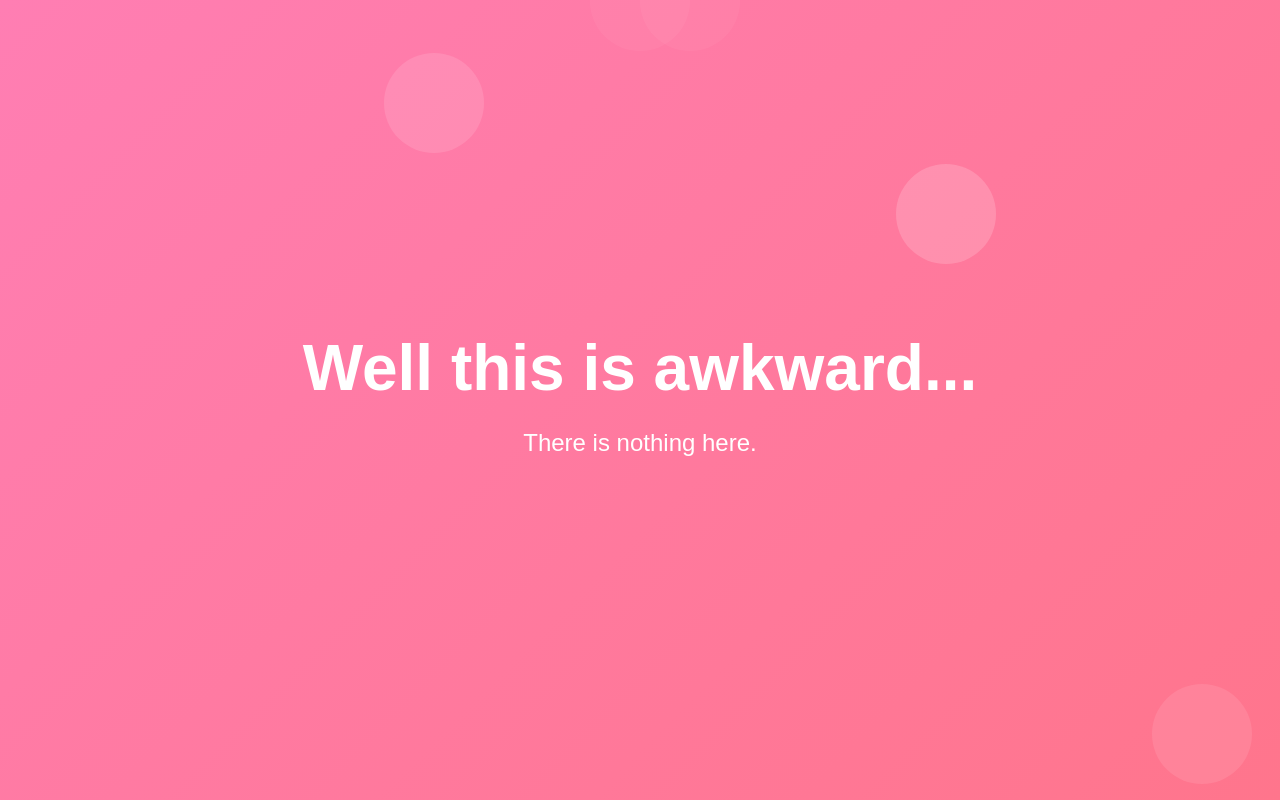
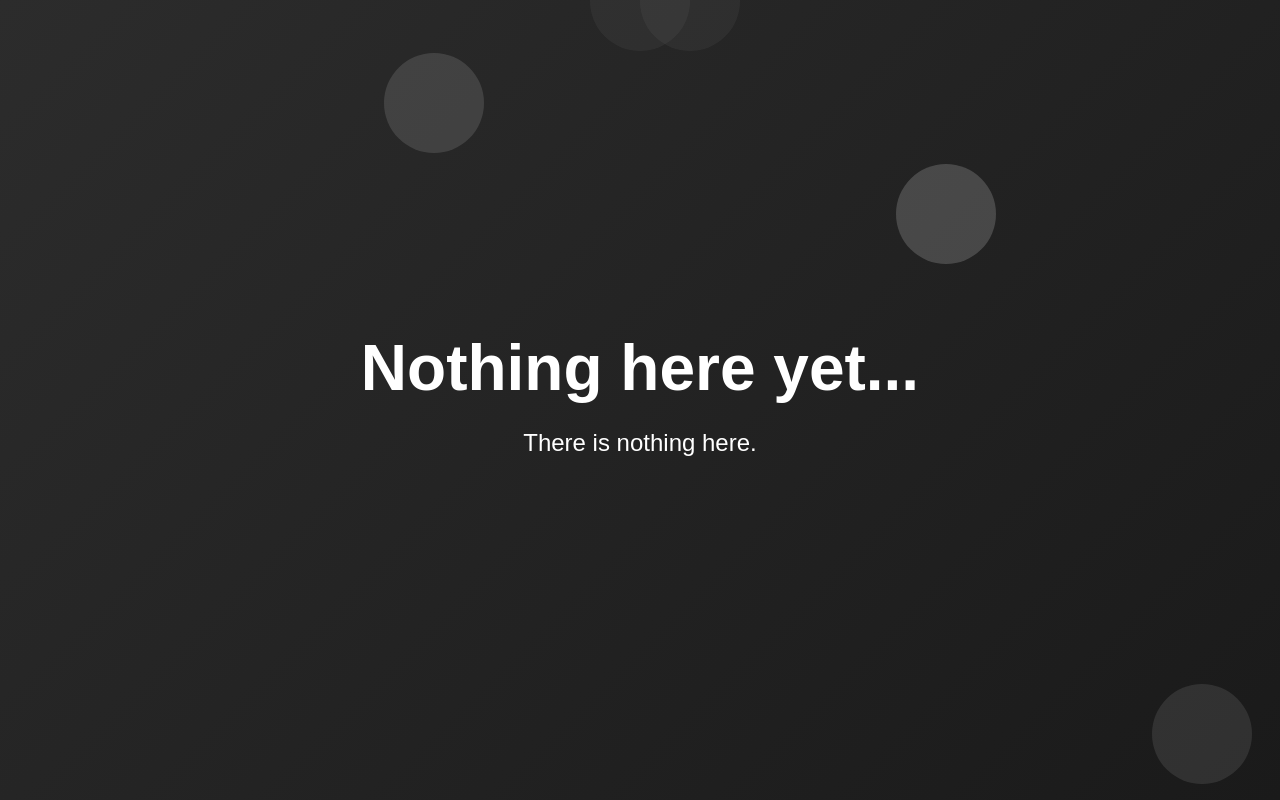
Before and after one commit to ALangerbeck/ALangerbeck.github.io, a plain HTML site: page index.html in a window 1280 px wide. Drawn offline with Linux system fonts and the light colour scheme.

Commit message:
Changed coloring

```diff
--- a/index.html
+++ b/index.html
@@ -3,7 +3,7 @@
 <head>
     <meta charset="UTF-8">
     <meta name="viewport" content="width=device-width, initial-scale=1.0">
-    <title>Awkward Page</title>
+    <title>Nothing Here Yet</title>
     <style>
         body {
             margin: 0;
@@ -12,7 +12,7 @@
             justify-content: center;
             align-items: center;
             height: 100vh;
-            background: linear-gradient(135deg, #ff7eb3, #ff758c);
+            background: linear-gradient(135deg, #2c2c2c, #1a1a1a);
             font-family: 'Arial', sans-serif;
             color: white;
             text-align: center;
@@ -80,7 +80,7 @@
 </head>
 <body>
     <div class="container">
-        <h1>Well this is awkward...</h1>
+        <h1>Nothing here yet...</h1>
         <p>There is nothing here.</p>
     </div>
     <div class="bubble"></div>
```
